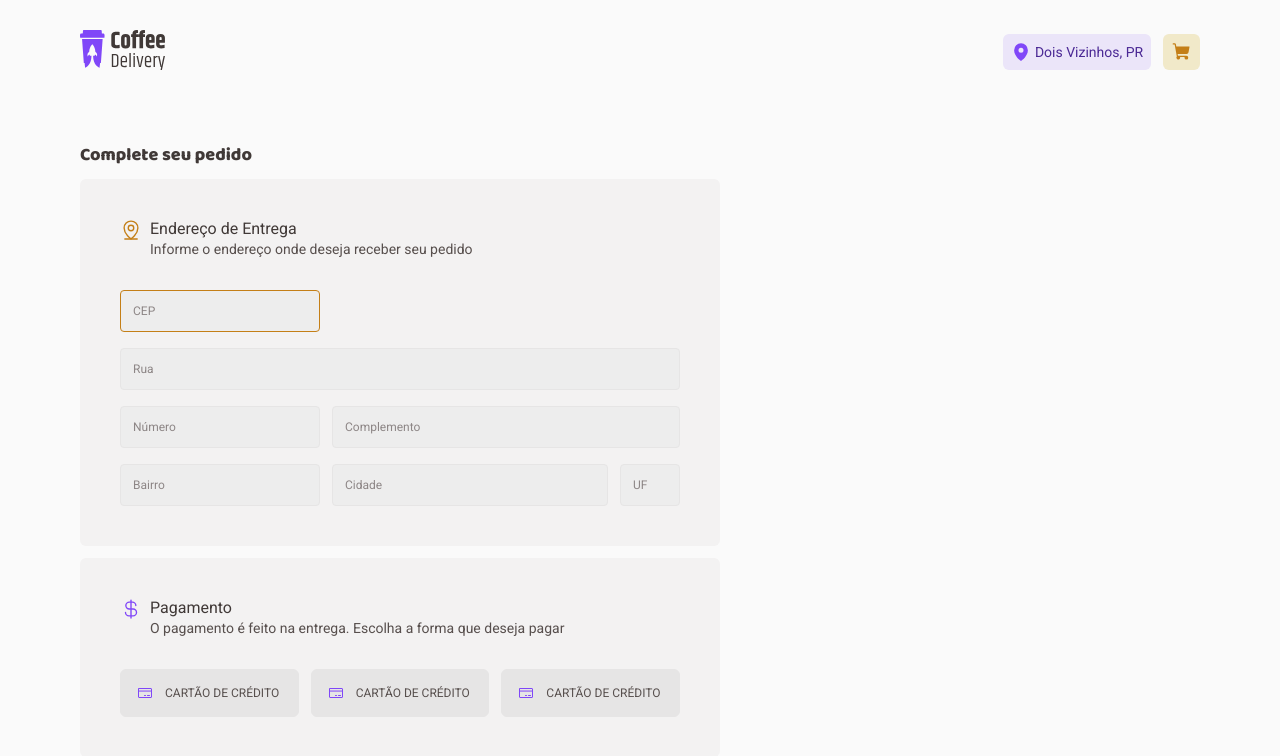
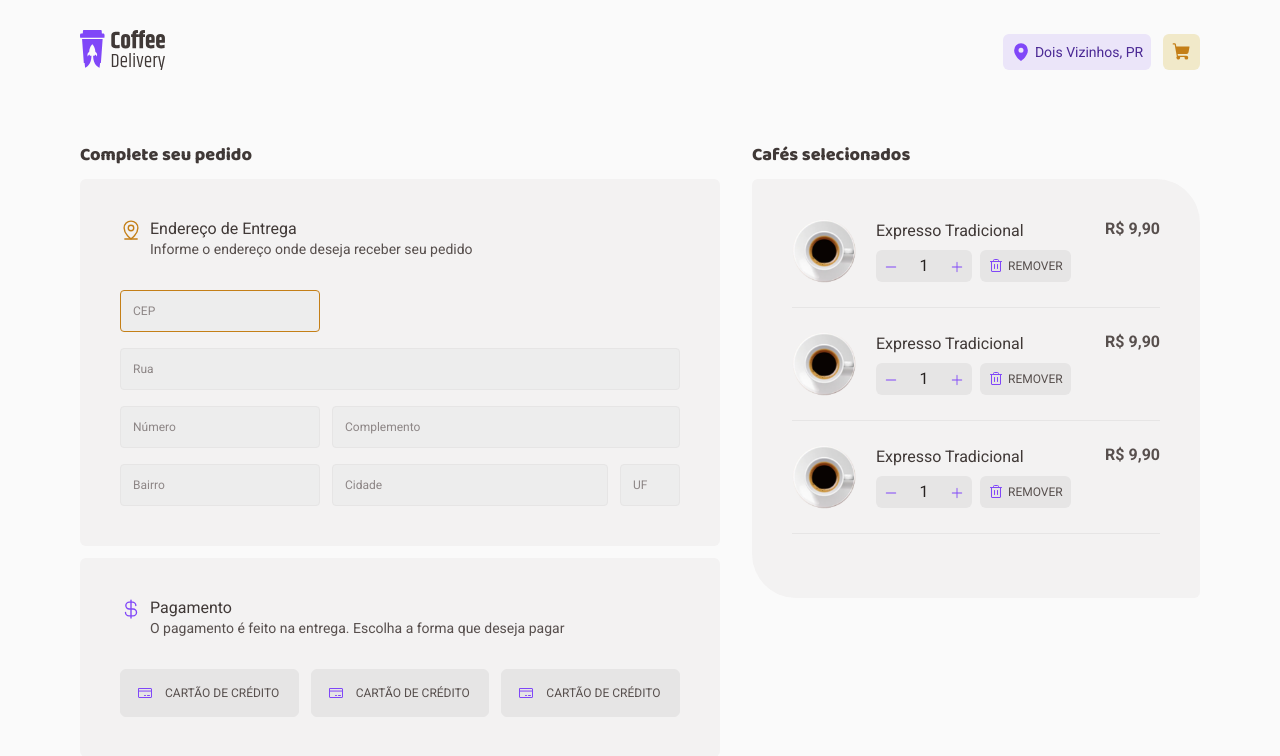
Before and after one commit to Baggio25/ignite-desafio-02-coffee-delivery, a React (Vite) app: page /complete-order in a window 1280 px wide. Shown: the top 756 px of the page. Built offline with nearby package versions, Linux system fonts and the light colour scheme.

Commit message:
Create CoffeeCartCard

```diff
--- a/src/components/QuantityInput/index.tsx
+++ b/src/components/QuantityInput/index.tsx
@@ -1,9 +1,13 @@
 import { Minus, Plus } from "phosphor-react";
 import { IconWrapper, QuantityInputContainer } from "./styles";
 
-export function QuantityInput() {
+interface QuantityInputProps {
+  size?: "medium" | "small";
+}
+
+export function QuantityInput({ size = "medium" }: QuantityInputProps) {
   return(
-    <QuantityInputContainer>
+    <QuantityInputContainer size={size}>
       <IconWrapper>
         <Minus size={14} weight="fill" />
       </IconWrapper>
--- a/src/components/QuantityInput/styles.ts
+++ b/src/components/QuantityInput/styles.ts
@@ -1,6 +1,10 @@
-import { styled } from "styled-components"
+import { css, styled } from "styled-components";
 
-export const QuantityInputContainer = styled.div`
+interface QuantityInputProps {
+  size?: "medium" | "small";
+}
+
+export const QuantityInputContainer = styled.div<QuantityInputProps>`
   flex: 1;
   display: flex;
   align-items: center;
@@ -21,6 +25,14 @@ export const QuantityInputContainer = styled.div`
   &:focus {
     outline: none;
   }
+
+  ${({ size }) => size === "medium" && css`
+    padding: 0.5rem;
+  `};
+
+  ${({ size }) => size === "small" && css`
+    padding: 0.3rem 0.5rem;
+  `};
 `;
 
 export const IconWrapper = styled.button.attrs({
--- /dev/null
+++ b/src/pages/CompleteOrder/components/CoffeeCartCard/index.tsx
@@ -0,0 +1,28 @@
+import { Trash } from "phosphor-react";
+
+import { QuantityInput } from "../../../../components/QuantityInput";
+import { RegularText } from "../../../../components/Typography";
+
+import coffeeImg from "../../../../assets/CafeExpresso.png";
+import { ActionsContainer, CoffeeCartCardContainer, RemoveButton } from "./styles";
+
+export function CoffeeCartCard() {
+  return (
+    <CoffeeCartCardContainer>
+      <div>
+        <img src={coffeeImg} />
+        <div>
+          <RegularText color="subtitle">Expresso Tradicional</RegularText>
+          <ActionsContainer>
+            <QuantityInput size="small"/>
+            <RemoveButton>
+              <Trash size={16} />
+              REMOVER
+            </RemoveButton>
+          </ActionsContainer>
+        </div>
+      </div>
+      <p>R$ 9,90</p>
+    </CoffeeCartCardContainer>
+  )
+}
--- /dev/null
+++ b/src/pages/CompleteOrder/components/CoffeeCartCard/styles.ts
@@ -0,0 +1,64 @@
+import { styled } from "styled-components";
+
+export const CoffeeCartCardContainer = styled.div`
+  width: 100%;
+  display: flex;
+  align-items: center;
+  justify-content: space-between;
+
+  border-bottom: 1px solid ${({ theme }) => theme.colors["base-button"]};
+  padding-bottom: 1.5rem;
+  margin-bottom: 1.5rem;
+
+
+  > div {
+    display: flex;
+    align-items: center;
+    gap: 1.25rem;
+
+    img {
+      width: 4rem;
+      height: 4rem;
+    }
+  }
+
+  > p {
+    font-weight: 700;
+    align-self: flex-start;
+  }
+`;
+
+export const ActionsContainer = styled.div`
+  margin-top: 0.5rem;
+  height: 2rem;
+  display: flex;
+  align-items: center;
+  gap: 0.5rem;
+
+  > div {
+    max-width: 6rem;
+    height: 100%;
+  }
+`;
+
+export const RemoveButton = styled.div`
+  display: flex;
+  align-items: center;
+  gap: 0.25rem;
+  color: ${({ theme }) => theme.colors["base-text"]};
+  font-size: 0.75rem;
+  height: 100%;
+  border: none;
+  background: ${({ theme }) => theme.colors["base-button"]};
+  padding: 0 0.5rem;
+  border-radius: 6px;
+  transition: 0.4s;
+
+  svg {
+    color: ${({ theme }) => theme.colors["brand-purple"]};
+  }
+
+  &:hover {
+    background: ${({ theme }) => theme.colors["base-hover"]};
+  }
+`;
--- /dev/null
+++ b/src/pages/CompleteOrder/components/SelectedCoffees/index.tsx
@@ -0,0 +1,19 @@
+import { TitleText } from "../../../../components/Typography";
+import { CoffeeCartCard } from "../CoffeeCartCard";
+import { DetailsContainer, SelectedCoffeesContainer } from "./styles";
+
+export function SelectedCoffees() {
+  return (
+    <SelectedCoffeesContainer>
+      <TitleText size="xs" color="subtitle">
+        Cafés selecionados
+      </TitleText>
+
+      <DetailsContainer>
+        <CoffeeCartCard />
+        <CoffeeCartCard />
+        <CoffeeCartCard />
+      </DetailsContainer>
+    </SelectedCoffeesContainer>
+  )
+}
--- /dev/null
+++ b/src/pages/CompleteOrder/components/SelectedCoffees/styles.ts
@@ -0,0 +1,15 @@
+import { styled } from "styled-components";
+import { SectionBaseStyle } from "../../styles";
+
+export const SelectedCoffeesContainer = styled.div`
+  display: flex;
+  flex-direction: column;
+  gap: 0.75rem;
+  width: 40rem;
+`;
+
+export const DetailsContainer = styled(SectionBaseStyle)`
+  border-radius: 6px 44px 6px 44px;
+  display: flex;
+  flex-direction: column;
+`;
--- a/src/pages/CompleteOrder/index.tsx
+++ b/src/pages/CompleteOrder/index.tsx
@@ -1,10 +1,12 @@
 import { CompleteOrderForm } from "./components/CompleteOrderForm";
+import { SelectedCoffees } from "./components/SelectedCoffees";
 import { CompleteOrderContainer } from "./styles";
 
 export function CompleteOrder() {
   return (
     <CompleteOrderContainer className="container">
       <CompleteOrderForm />
+      <SelectedCoffees />
     </CompleteOrderContainer>
   )
 }
```
